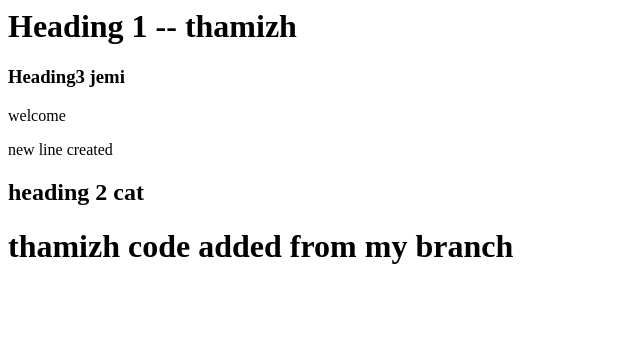
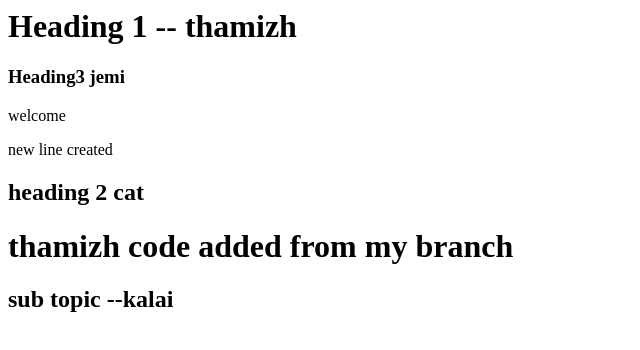
Before and after one commit to thamizh-mentorfox/git_practice, a plain HTML site: page index.html in a window 1280 px wide. Shown: the whole page, without its empty margins (0-640 px from the left). Drawn offline with Linux system fonts and the light colour scheme.

Commit message:
another line added by kalai

```diff
--- a/index.html
+++ b/index.html
@@ -9,5 +9,6 @@
        <p> new line created </p>
        <h2>heading 2 cat</h2>
        <h1>thamizh code added from my branch</h1>
+       <h2> sub topic --kalai</h2>
     </body>
 </html>
```
